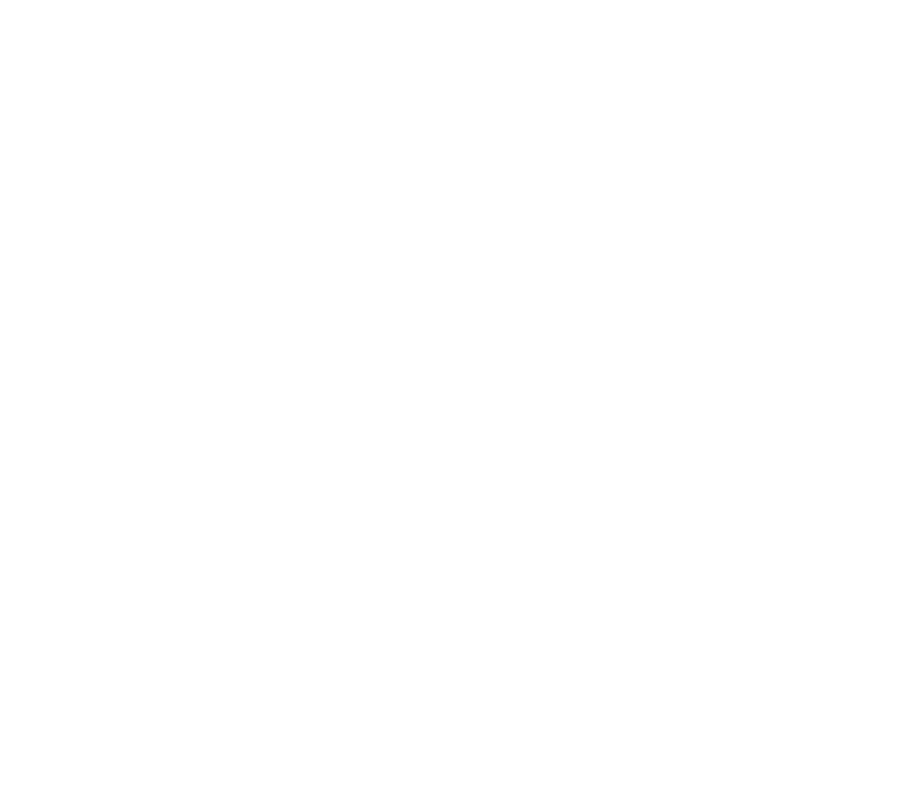
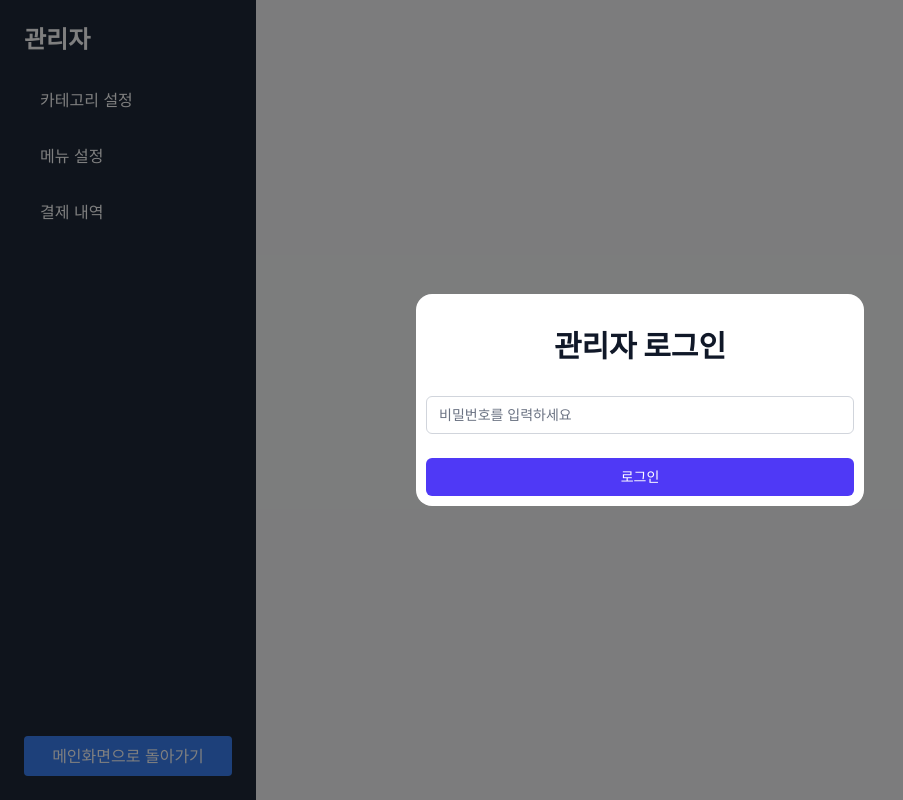
Before and after one commit to ftery0/kiosk, a Next.js app: page /admin in a window 1280 px wide. Before the commit this address had no page. Shown: the whole page, without its empty margins (0-903 px from the left). Built offline with nearby package versions, Linux system fonts and the light colour scheme; no server answers.

Commit message:
feat :: admin 로그인

```diff
--- a/middleware.ts
+++ b/middleware.ts
@@ -2,19 +2,22 @@
 import type { NextRequest } from 'next/server';
 
 export function middleware(request: NextRequest) {
-  const url = request.nextUrl;
+  // /admin으로 시작하는 경로 중 로그인 페이지가 아닌 경우만 체크
+  if (request.nextUrl.pathname.startsWith('/admin') &&
+      request.nextUrl.pathname !== '/admin' &&
+      !request.nextUrl.pathname.startsWith('/api')) {
 
-  if (url.pathname.startsWith('/admin') && url.pathname !== '/admin/login') {
-    const cookie = request.cookies.get('admin-auth')?.value;
-    if (cookie !== process.env.ADMIN_PASSWORD) {
-      return NextResponse.redirect(new URL('/admin/login', request.url));
+    const authCookie = request.cookies.get('admin-auth');
+
+    if (!authCookie || authCookie.value !== 'true') {
+      // 인증되지 않은 경우 로그인 페이지로 리디렉션
+      return NextResponse.redirect(new URL('/admin', request.url));
     }
   }
 
   return NextResponse.next();
 }
 
-
 export const config = {
-  matcher: ['/admin/:path*'],
+  matcher: '/admin/:path*',
 };
--- a/src/app/admin/login/page.tsx
+++ b/src/app/admin/login/page.tsx
@@ -1,46 +1,104 @@
-'use client';
-import { useState } from 'react';
+// app/admin/page.tsx
+"use client";
+
+import { useState, useEffect } from 'react';
 import { useRouter } from 'next/navigation';
 
-const AdminLoginPage = () => {
+const Admin = () => {
   const [password, setPassword] = useState('');
   const [error, setError] = useState('');
+  const [isLoading, setIsLoading] = useState(false);
   const router = useRouter();
 
-  const handleLogin = async () => {
-    if (!password) return;
+  // 페이지 로드 시 이미 로그인되어 있는지 확인
+  useEffect(() => {
+    const checkAuth = async () => {
+      try {
+        const response = await fetch('/api/check-auth');
+        if (response.ok) {
+          // 이미 로그인되어 있으면 categories로 리디렉션
+          router.replace('/admin/categories');
+        }
+      } catch (error) {
+        console.error('Auth check failed:', error);
+      }
+    };
 
-    const res = await fetch('/api/admin-login', {
+    checkAuth();
+  }, [router]);
+
+  const handleSubmit = async (e: React.FormEvent) => {
+    e.preventDefault();
+    setIsLoading(true);
+    setError('');
+
+    try {
+      const response = await fetch('/api/login', { // /admin/ 제거
         method: 'POST',
+        headers: {
+          'Content-Type': 'application/json',
+        },
         body: JSON.stringify({ password }),
       });
 
-    if (res.ok) {
-      router.push('/admin');
+      if (response.ok) {
+        // 로그인 성공 시 categories로 이동
+        router.replace('/admin/categories');
       } else {
-      setError('비밀번호가 틀렸습니다.');
+        // 로그인 실패 시 홈으로 이동
+        router.replace('/');
+      }
+    } catch (error) {
+      console.error('Login failed:', error);
+      router.replace('/');
+    } finally {
+      setIsLoading(false);
     }
   };
 
   return (
-    <div className="max-w-sm mx-auto mt-32 bg-white p-6 rounded shadow">
-      <h1 className="text-xl font-bold mb-4">🔒 관리자 로그인</h1>
+    <div className="min-h-screen flex items-center justify-center bg-gray-50">
+      <div className="max-w-md w-full space-y-8">
+        <div>
+          <h2 className="mt-6 text-center text-3xl font-extrabold text-gray-900">
+            관리자 로그인
+          </h2>
+        </div>
+        <form className="mt-8 space-y-6" onSubmit={handleSubmit}>
+          <div>
+            <label htmlFor="password" className="sr-only">
+              비밀번호
+            </label>
             <input
+              id="password"
+              name="password"
               type="password"
-        placeholder="비밀번호"
-        className="w-full border p-2 rounded mb-3"
+              required
+              className="appearance-none rounded-md relative block w-full px-3 py-2 border border-gray-300 placeholder-gray-500 text-gray-900 focus:outline-none focus:ring-indigo-500 focus:border-indigo-500 focus:z-10 sm:text-sm"
+              placeholder="비밀번호를 입력하세요"
               value={password}
               onChange={(e) => setPassword(e.target.value)}
+              disabled={isLoading}
             />
+          </div>
+
+          {error && (
+            <div className="text-red-600 text-sm text-center">{error}</div>
+          )}
+
+          <div>
             <button
-        onClick={handleLogin}
-        className="w-full bg-blue-600 text-white py-2 rounded"
+              type="submit"
+              disabled={isLoading}
+              className="group relative w-full flex justify-center py-2 px-4 border border-transparent text-sm font-medium rounded-md text-white bg-indigo-600 hover:bg-indigo-700 focus:outline-none focus:ring-2 focus:ring-offset-2 focus:ring-indigo-500 disabled:opacity-50 disabled:cursor-not-allowed"
             >
-        로그인
+              {isLoading ? '로그인 중...' : '로그인'}
             </button>
-      {error && <p className="text-red-500 mt-2">{error}</p>}
+          </div>
+        </form>
+      </div>
     </div>
   );
 };
 
-export default AdminLoginPage;
+export default Admin;
--- a/src/app/admin/page.tsx
+++ b/src/app/admin/page.tsx
@@ -1,13 +1,103 @@
+"use client";
 
-import { redirect } from 'next/navigation';
+import { useState, useEffect } from "react";
+import { useRouter } from "next/navigation";
+
+const Admin = () => {
+  const [password, setPassword] = useState("");
+  const [error, setError] = useState("");
+  const [isLoading, setIsLoading] = useState(false);
+  const [isChecking, setIsChecking] = useState(true);
+  const router = useRouter();
+
+  useEffect(() => {
+    const checkAuth = async () => {
+      try {
+        const response = await fetch("/api/check-auth");
+        if (response.ok) {
+          router.replace("/admin/categories");
+        } else {
+          setIsChecking(false);
+        }
+      } catch (error) {
+
+        setIsChecking(false);
+      }
+    };
+
+    checkAuth();
+  }, [router]);
+
+  const handleSubmit = async (e: React.FormEvent) => {
+    e.preventDefault();
+    setIsLoading(true);
+    setError("");
+
+    try {
+      const response = await fetch("/api/login", {
+        method: "POST",
+        headers: { "Content-Type": "application/json" },
+        body: JSON.stringify({ password }),
+      });
+
+      if (response.ok) {
+        router.replace("/admin/categories");
+      } else {
+        setError("비밀번호가 틀렸습니다.");
+      }
+    } catch (error) {
+      setError("로그인 중 오류가 발생했습니다.");
+    } finally {
+      setIsLoading(false);
+    }
+  };
 
 
+  if (isChecking) return null;
 
-const Admin = () => {
+  return (
+    <div className="fixed inset-0 bg-black/50 flex items-center justify-center z-50">
+      <div className="max-w-md bg-background w-full space-y-8 p-2.5 rounded-2xl">
+        <div>
+          <h2 className="mt-6 text-center text-3xl font-extrabold text-gray-900">
+            관리자 로그인
+          </h2>
+        </div>
+        <form className="mt-8 space-y-6" onSubmit={handleSubmit}>
+          <div>
+            <label htmlFor="password" className="sr-only">
+              비밀번호
+            </label>
+            <input
+              id="password"
+              name="password"
+              type="password"
+              required
+              className="appearance-none rounded-md relative block w-full px-3 py-2 border border-gray-300 placeholder-gray-500 text-gray-900 focus:outline-none focus:ring-indigo-500 focus:border-indigo-500 focus:z-10 sm:text-sm"
+              placeholder="비밀번호를 입력하세요"
+              value={password}
+              onChange={(e) => setPassword(e.target.value)}
+              disabled={isLoading}
+            />
+          </div>
 
-  redirect('/admin/categories');
+          {error && (
+            <div className="text-red-600 text-sm text-center">{error}</div>
+          )}
 
-
+          <div>
+            <button
+              type="submit"
+              disabled={isLoading}
+              className="group relative w-full flex justify-center py-2 px-4 border border-transparent text-sm font-medium rounded-md text-white bg-indigo-600 hover:bg-indigo-700 focus:outline-none focus:ring-2 focus:ring-offset-2 focus:ring-indigo-500 disabled:opacity-50 disabled:cursor-not-allowed"
+            >
+              {isLoading ? "로그인 중..." : "로그인"}
+            </button>
+          </div>
+        </form>
+      </div>
+    </div>
+  );
 };
 
 export default Admin;
--- a/src/app/api/admin-login/route.ts
+++ /dev/null
@@ -1,16 +0,0 @@
-import { NextRequest, NextResponse } from 'next/server';
-
-export async function POST(request: NextRequest) {
-  const { password } = await request.json();
-
-  if (password === process.env.ADMIN_PASSWORD) {
-    const response = NextResponse.json({ success: true });
-    response.cookies.set('admin-auth', password, {
-      path: '/',
-      httpOnly: true,
-    });
-    return response;
-  }
-
-  return NextResponse.json({ success: false }, { status: 401 });
-}
--- /dev/null
+++ b/src/app/api/check-auth/route.ts
@@ -0,0 +1,17 @@
+import { NextRequest, NextResponse } from 'next/server';
+import { cookies } from 'next/headers';
+
+export async function GET(request: NextRequest) {
+  try {
+    const cookieStore = await cookies();
+    const authCookie = cookieStore.get('admin-auth');
+
+    if (authCookie && authCookie.value === 'true') {
+      return NextResponse.json({ authenticated: true });
+    } else {
+      return NextResponse.json({ authenticated: false }, { status: 401 });
+    }
+  } catch (error) {
+    return NextResponse.json({ authenticated: false }, { status: 500 });
+  }
+}
--- /dev/null
+++ b/src/app/api/login/route.ts
@@ -0,0 +1,41 @@
+import { NextRequest, NextResponse } from 'next/server';
+import { cookies } from 'next/headers';
+
+export async function POST(request: NextRequest) {
+  try {
+    const { password } = await request.json();
+
+    // 환경변수에서 관리자 비밀번호 확인
+    const adminPassword = process.env.ADMIN_PASSWORD;
+
+    if (!adminPassword) {
+      return NextResponse.json(
+        { error: 'Admin password not configured' },
+        { status: 500 }
+      );
+    }
+
+    if (password === adminPassword) {
+      // 로그인 성공 시 쿠키 설정
+      const cookieStore = await cookies();
+      cookieStore.set('admin-auth', 'true', {
+        httpOnly: true,
+        secure: process.env.NODE_ENV === 'production',
+        sameSite: 'strict',
+        maxAge: 60 * 60 * 24, // 24시간
+      });
+
+      return NextResponse.json({ success: true });
+    } else {
+      return NextResponse.json(
+        { error: 'Invalid password' },
+        { status: 401 }
+      );
+    }
+  } catch (error) {
+    return NextResponse.json(
+      { error: 'Internal server error' },
+      { status: 500 }
+    );
+  }
+}
```
Lines whose indentation alone changed are shown as unchanged.
